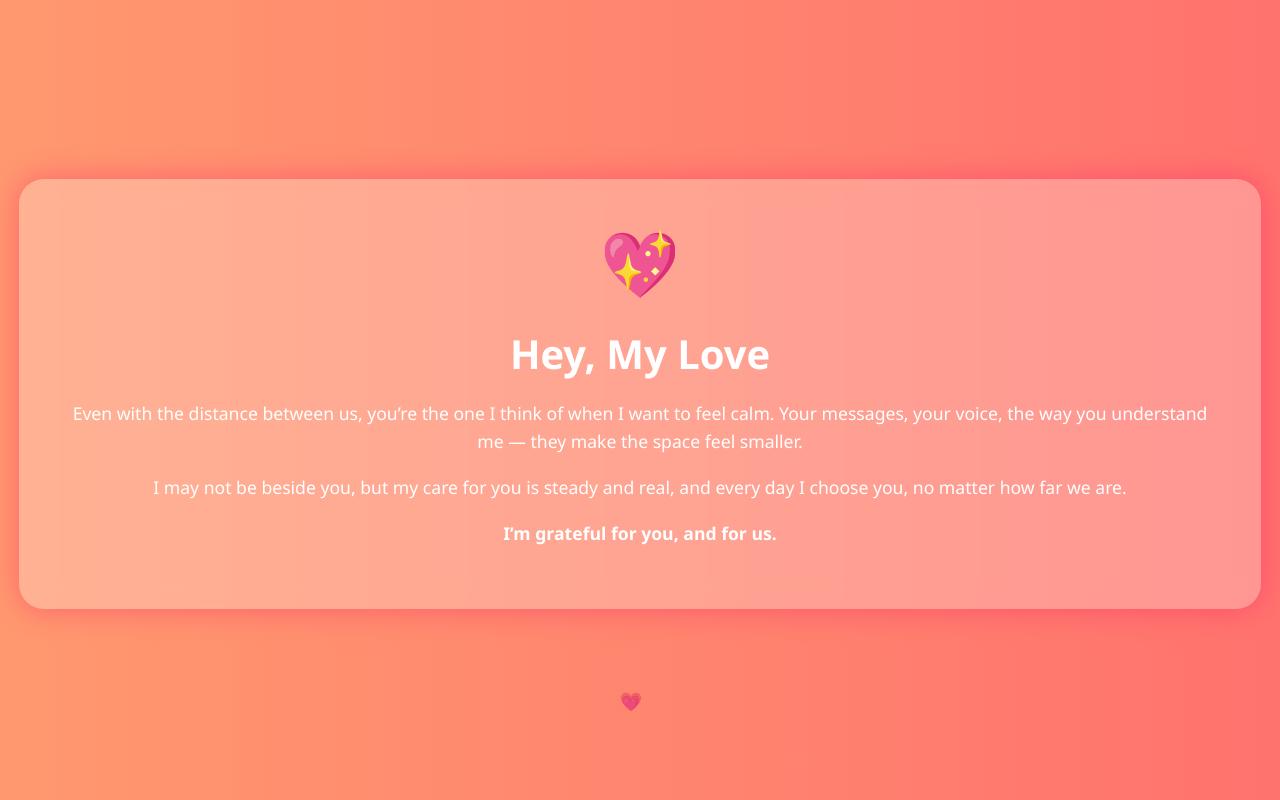
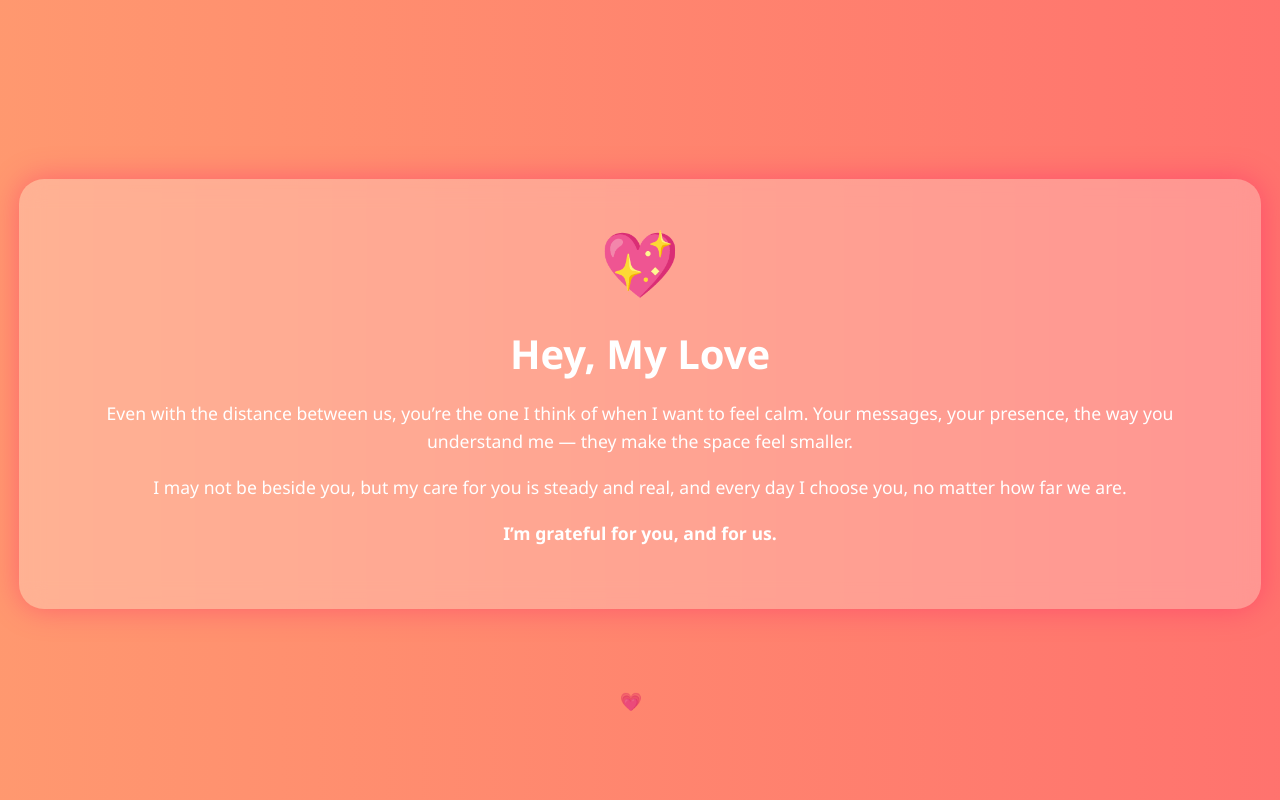
Before and after one commit to Rbabar123/rbabar123.github.io, a plain HTML site: page index.html in a window 1280 px wide. Shown: the top 800 px of the page. Drawn offline with Linux system fonts and the light colour scheme.

Commit message:
Update index.html

```diff
--- a/index.html
+++ b/index.html
@@ -82,7 +82,7 @@ p {
   <h1>Hey, My Love</h1>
   <p>
     Even with the distance between us, you’re the one I think of when I want to feel calm.
-    Your messages, your voice, the way you understand me — they make the space feel smaller.
+    Your messages, your presence, the way you understand me — they make the space feel smaller.
   </p>
   <p>
     I may not be beside you, but my care for you is steady and real,
```
